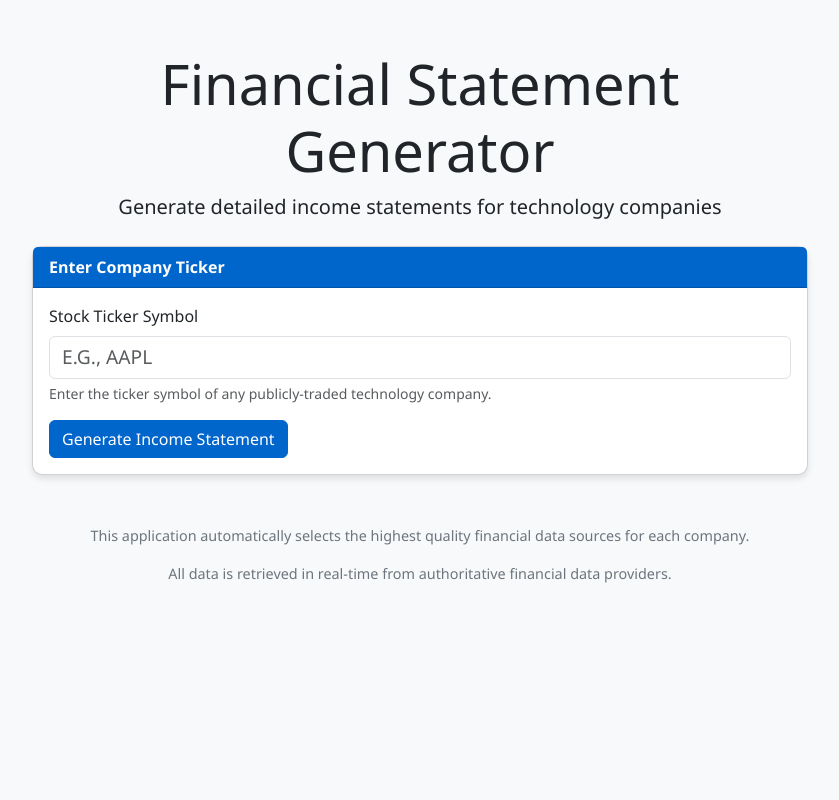
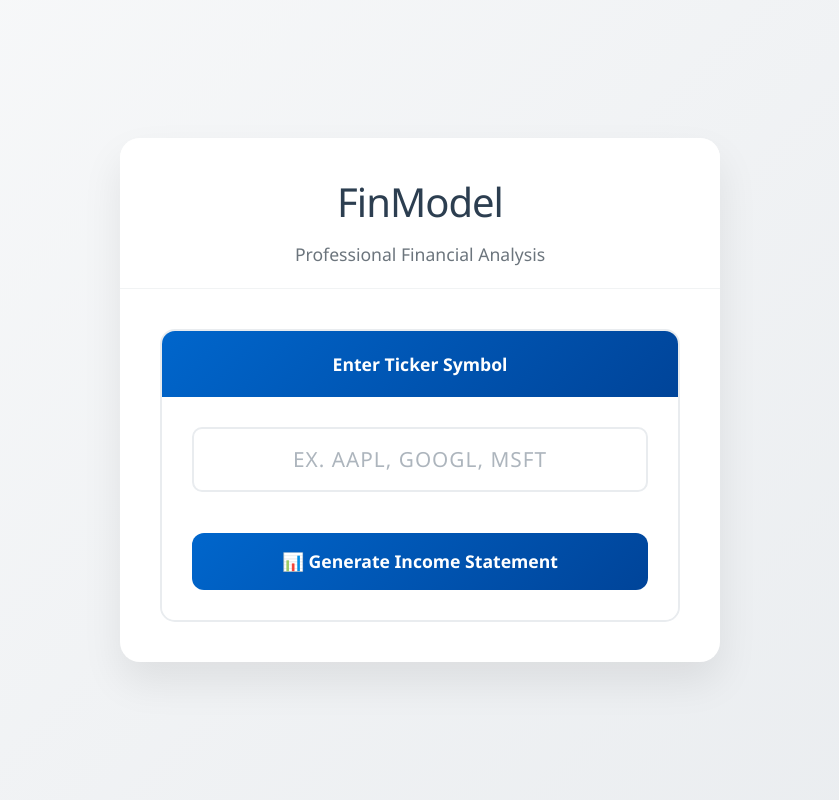
Before and after one commit to jmaietta/FinModel, a Flask app: page / in a window 1280 px wide. Shown: the whole page, without its empty margins (220-1059 px from the left). Run offline with Flask 3, Linux system fonts and the light colour scheme; parts of the project's set-up code (start-up, migrations or seed data) failed here and were passed over; some libraries are stand-ins or nearby versions.

Commit message:
Update index.html

```diff
--- a/src/templates/index.html
+++ b/src/templates/index.html
@@ -3,7 +3,7 @@
 <head>
   <meta charset="UTF-8" />
   <meta name="viewport" content="width=device-width, initial-scale=1.0"/>
-  <title>Financial Statement Generator</title>
+  <title>FinModel - Professional Financial Analysis</title>
   <link
     href="https://cdn.jsdelivr.net/npm/bootstrap@5.3.0/dist/css/bootstrap.min.css"
     rel="stylesheet"
@@ -11,160 +11,323 @@
   <style>
     body {
       font-family: 'Segoe UI', Tahoma, Geneva, Verdana, sans-serif;
-      background-color: #f8f9fa;
+      background: linear-gradient(135deg, #f8f9fa 0%, #e9ecef 100%);
+      min-height: 100vh;
       color: #212529;
-      margin: 0; padding: 0;
+      margin: 0;
+      padding: 0;
     }
-    .container {
-      max-width: 800px;
-      margin: 50px auto;
+    .main-container {
+      min-height: 100vh;
+      display: flex;
+      align-items: center;
+      justify-content: center;
+      padding: 40px 20px;
     }
-    .card {
-      border-radius: 10px;
-      box-shadow: 0 4px 6px rgba(0,0,0,0.1);
-      margin-bottom: 20px;
+    .main-card {
+      border-radius: 20px;
+      box-shadow: 0 20px 40px rgba(0,0,0,0.08);
+      background: white;
+      border: none;
+      max-width: 600px;
+      width: 100%;
+      overflow: hidden;
     }
-    .card-header {
-      background-color: #0066cc;
+    .header-section {
+      background: white;
+      padding: 40px 40px 20px 40px;
+      text-align: center;
+      border-bottom: 1px solid #f1f3f4;
+    }
+    .main-title {
+      font-size: 2.5rem;
+      font-weight: 200;
+      color: #2c3e50;
+      margin-bottom: 15px;
+      letter-spacing: -1px;
+      font-family: 'Segoe UI', 'Helvetica Neue', Arial, sans-serif;
+    }
+    .subtitle {
+      color: #6c757d;
+      font-size: 1.1rem;
+      margin-bottom: 0;
+      font-weight: 400;
+    }
+    .form-section {
+      padding: 40px;
+    }
+    .form-card {
+      border-radius: 15px;
+      border: 2px solid #e9ecef;
+      background: #f8f9fa;
+      padding: 0;
+      overflow: hidden;
+      transition: all 0.3s ease;
+    }
+    .form-card:hover {
+      border-color: #0066cc;
+      transform: translateY(-2px);
+      box-shadow: 0 8px 25px rgba(0,102,204,0.1);
+    }
+    .form-header {
+      background: linear-gradient(135deg, #0066cc 0%, #004499 100%);
       color: white;
-      font-weight: bold;
-      border-radius: 10px 10px 0 0;
+      padding: 20px;
+      font-weight: 600;
+      font-size: 1.1rem;
+      text-align: center;
     }
-    .btn-primary {
-      background-color: #0066cc;
-      border-color: #0066cc;
+    .form-body {
+      padding: 30px;
+      background: white;
+      text-align: center;
     }
-    .btn-primary:hover {
-      background-color: #0056b3;
-      border-color: #0056b3;
+    .form-label {
+      font-weight: 600;
+      color: #495057;
+      margin-bottom: 10px;
     }
     .ticker-input {
-      font-size: 1.2rem;
+      font-size: 1.3rem;
+      font-weight: 600;
       text-transform: uppercase;
+      border-radius: 10px;
+      border: 2px solid #e9ecef;
+      padding: 15px 20px;
+      transition: all 0.3s ease;
+      letter-spacing: 1px;
+      text-align: center;
+    }
+    .ticker-input:focus {
+      border-color: #0066cc;
+      box-shadow: 0 0 0 0.25rem rgba(0,102,204,0.15);
+      transform: scale(1.02);
+    }
+    .ticker-input::placeholder {
+      color: #adb5bd;
+      font-weight: 400;
+    }
+    .generate-btn {
+      background: linear-gradient(135deg, #0066cc 0%, #004499 100%);
+      border: none;
+      border-radius: 12px;
+      padding: 15px 40px;
+      font-size: 1.1rem;
+      font-weight: 600;
+      transition: all 0.3s ease;
+      width: 100%;
+      margin-top: 25px;
+      color: white;
+    }
+    .generate-btn:hover {
+      transform: translateY(-3px);
+      box-shadow: 0 8px 25px rgba(0,102,204,0.3);
+      background: linear-gradient(135deg, #0056b3 0%, #003d82 100%);
     }
     .loading {
       display: none;
       text-align: center;
-      margin: 20px 0;
+      margin: 30px 0;
+      padding: 30px;
+    }
+    .loading .spinner-border {
+      width: 3rem;
+      height: 3rem;
+      color: #0066cc;
+    }
+    .loading-text {
+      margin-top: 20px;
+      font-weight: 600;
+      color: #0066cc;
+      font-size: 1.1rem;
+    }
+    .loading-subtext {
+      color: #6c757d;
+      font-size: 0.95rem;
+      margin-top: 8px;
     }
     .result-section {
       display: none;
+      margin-top: 30px;
+      animation: slideIn 0.5s ease-out;
     }
-    .footer {
-      margin-top: 50px;
-      text-align: center;
+    .success-alert {
+      background: linear-gradient(135deg, #28a745 0%, #20c997 100%);
+      border: none;
+      border-radius: 15px;
+      color: white;
+      padding: 25px;
+      margin-bottom: 25px;
+    }
+    .success-title {
+      font-size: 1.3rem;
+      font-weight: 600;
+      margin-bottom: 8px;
+    }
+    .download-btn {
+      background: linear-gradient(135deg, #28a745 0%, #20c997 100%);
+      border: none;
+      border-radius: 12px;
+      padding: 15px 30px;
+      font-weight: 600;
+      font-size: 1.1rem;
+      margin-bottom: 15px;
+      width: 100%;
+      transition: all 0.3s ease;
+    }
+    .download-btn:hover {
+      transform: translateY(-2px);
+      box-shadow: 0 6px 20px rgba(40,167,69,0.3);
+    }
+    .new-search-btn {
+      background: transparent;
+      border: 2px solid #6c757d;
+      color: #6c757d;
+      border-radius: 12px;
+      padding: 12px 30px;
+      font-weight: 600;
+      width: 100%;
+      transition: all 0.3s ease;
+    }
+    .new-search-btn:hover {
+      background: #6c757d;
+      color: white;
+      transform: translateY(-1px);
+    }
+    @keyframes slideIn {
+      from {
+        opacity: 0;
+        transform: translateY(20px);
+      }
+      to {
+        opacity: 1;
+        transform: translateY(0);
+      }
+    }
+    .form-text {
+      color: #6c757d;
       font-size: 0.9rem;
-      color: #6c757d;
+      margin-top: 8px;
     }
   </style>
 </head>
 <body>
-  <div class="container">
-    <div class="text-center mb-4">
-      <h1 class="display-4">Financial Statement Generator</h1>
-      <p class="lead">
-        Generate detailed income statements for technology companies
-      </p>
+  <div class="main-container">
+    <div class="main-card">
+
+      <!-- Header Section -->
+      <div class="header-section">
+        <h1 class="main-title">FinModel</h1>
+        <p class="subtitle">Professional Financial Analysis</p>
       </div>
 
-    <div class="card">
-      <div class="card-header">Enter Company Ticker</div>
-      <div class="card-body">
+      <!-- Form Section -->
+      <div class="form-section">
+        <div class="form-card">
+          <div class="form-header">
+            Enter Ticker Symbol
+          </div>
+          <div class="form-body">
             <form id="ticker-form">
               <div class="mb-3">
-            <label for="ticker" class="form-label">Stock Ticker Symbol</label>
                 <input
                   type="text"
                   class="form-control ticker-input"
                   id="ticker"
-              placeholder="e.g., AAPL"
+                  placeholder="ex. AAPL, GOOGL, MSFT"
                   required
                 />
-            <div class="form-text">
-              Enter the ticker symbol of any publicly-traded technology company.
               </div>
-          </div>
-          <button type="submit" class="btn btn-primary">
-            Generate Income Statement
+
+              <button type="submit" class="btn btn-primary generate-btn">
+                📊 Generate Income Statement
               </button>
             </form>
           </div>
         </div>
 
+        <!-- Loading Section -->
         <div class="loading" id="loading-section">
-      <div class="spinner-border text-primary" role="status">
+          <div class="spinner-border" role="status">
             <span class="visually-hidden">Loading...</span>
           </div>
-      <p class="mt-2">
-        Retrieving financial data and generating Excel report...
-      </p>
-      <p class="text-muted small">
-        This may take a few moments as we analyze multiple data sources.
-      </p>
+          <div class="loading-text">
+            Retrieving financial data...
+          </div>
+          <div class="loading-subtext">
+            Analyzing multiple quarters of data to build your model.
+          </div>
         </div>
 
+        <!-- Result Section -->
         <div class="result-section" id="result-section">
-      <div class="card">
-        <div class="card-header">Income Statement Ready</div>
-        <div class="card-body">
-          <h5 class="card-title" id="result-company">
-            Company Name (TICKER)
-          </h5>
-          <p class="card-text">
-            Your income statement has been successfully generated with the
-            following details:
-          </p>
-          <ul class="list-group mb-3">
-            <li
-              class="list-group-item d-flex justify-content-between align-items-center"
-            >
-              Periods Included
-              <span class="badge bg-primary rounded-pill">12 quarters</span>
-            </li>
-            <li
-              class="list-group-item d-flex justify-content-between align-items-center"
-            >
-              Line Items
-              <span class="badge bg-primary rounded-pill">18 institutional metrics</span>
-            </li>
-            <li
-              class="list-group-item d-flex justify-content-between align-items-center"
-            >
-              Format
-              <span class="badge bg-primary rounded-pill">Excel (.xlsx)</span>
-            </li>
-          </ul>
-          <a
-            href="#"
-            id="download-link"
-            class="btn btn-success"
-            download
-          >
-            Download Excel File
-          </a>
-          <button class="btn btn-secondary ms-2" id="new-search">
-            New Search
+          <div class="success-alert">
+            <div class="success-title">✓ Income Statement Ready</div>
+            <div>Your comprehensive financial model has been generated successfully.</div>
+          </div>
+
+          <div class="d-grid gap-3">
+            <button class="btn btn-success download-btn" id="download-btn">
+              📥 Download Excel File
+            </button>
+            <button class="btn new-search-btn" id="new-search">
+              🔄 Generate Another Report
             </button>
           </div>
         </div>
       </div>
-
-    <div class="footer">
-      <p>
-        This application automatically selects the highest quality financial
-        data sources for each company.
-      </p>
-      <p>
-        All data is retrieved in real-time from authoritative financial data providers.
-      </p>
     </div>
   </div>
 
-  <!-- Bootstrap JS -->
-  <script
-    src="https://cdn.jsdelivr.net/npm/bootstrap@5.3.0/dist/js/bootstrap.bundle.min.js"
-  ></script>
-  <!-- Your external app logic -->
-  <script src="{{ url_for('static', filename='js/app.js') }}"></script>
+  <script src="https://cdn.jsdelivr.net/npm/bootstrap@5.3.0/dist/js/bootstrap.bundle.min.js"></script>
+  <script>
+    document.addEventListener('DOMContentLoaded', function() {
+      const tickerForm = document.getElementById('ticker-form');
+      const loadingSection = document.getElementById('loading-section');
+      const resultSection = document.getElementById('result-section');
+      const downloadBtn = document.getElementById('download-btn');
+      const newSearchBtn = document.getElementById('new-search');
+
+      let excelData = null;
+      let filename = null;
+
+      tickerForm.addEventListener('submit', function(e) {
+        e.preventDefault();
+        const ticker = document.getElementById('ticker').value.trim().toUpperCase();
+        if (!ticker) return;
+
+        // Show loading
+        loadingSection.style.display = 'block';
+        resultSection.style.display = 'none';
+
+        fetch('/api/generate', {
+          method: 'POST',
+          headers: { 'Content-Type': 'application/json' },
+          body: JSON.stringify({ ticker })
+        })
+        .then(response => response.json())
+        .then(data => {
+          loadingSection.style.display = 'none';
+
+          if (data.success) {
+            // For your current Render setup, redirect to download
+            window.location.href = `/api/download/${ticker}`;
+            resultSection.style.display = 'block';
+          } else {
+            alert('Error: ' + (data.error || 'Failed to generate report'));
+          }
+        })
+        .catch(err => {
+          loadingSection.style.display = 'none';
+          alert('Error: ' + err.message);
+        });
+      });
+
+      newSearchBtn.addEventListener('click', function() {
+        resultSection.style.display = 'none';
+        document.getElementById('ticker').value = '';
+      });
+    });
+  </script>
 </body>
 </html>
```
Lines whose indentation alone changed are shown as unchanged.
